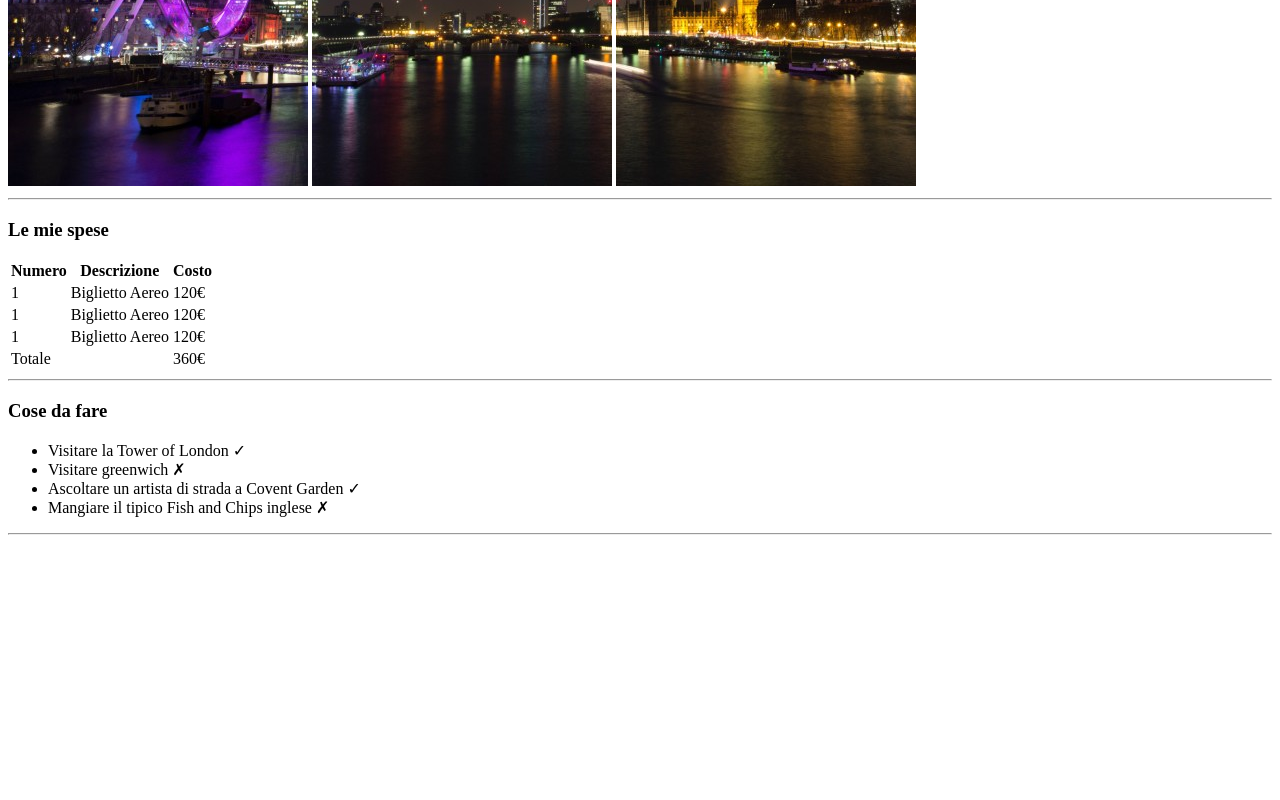
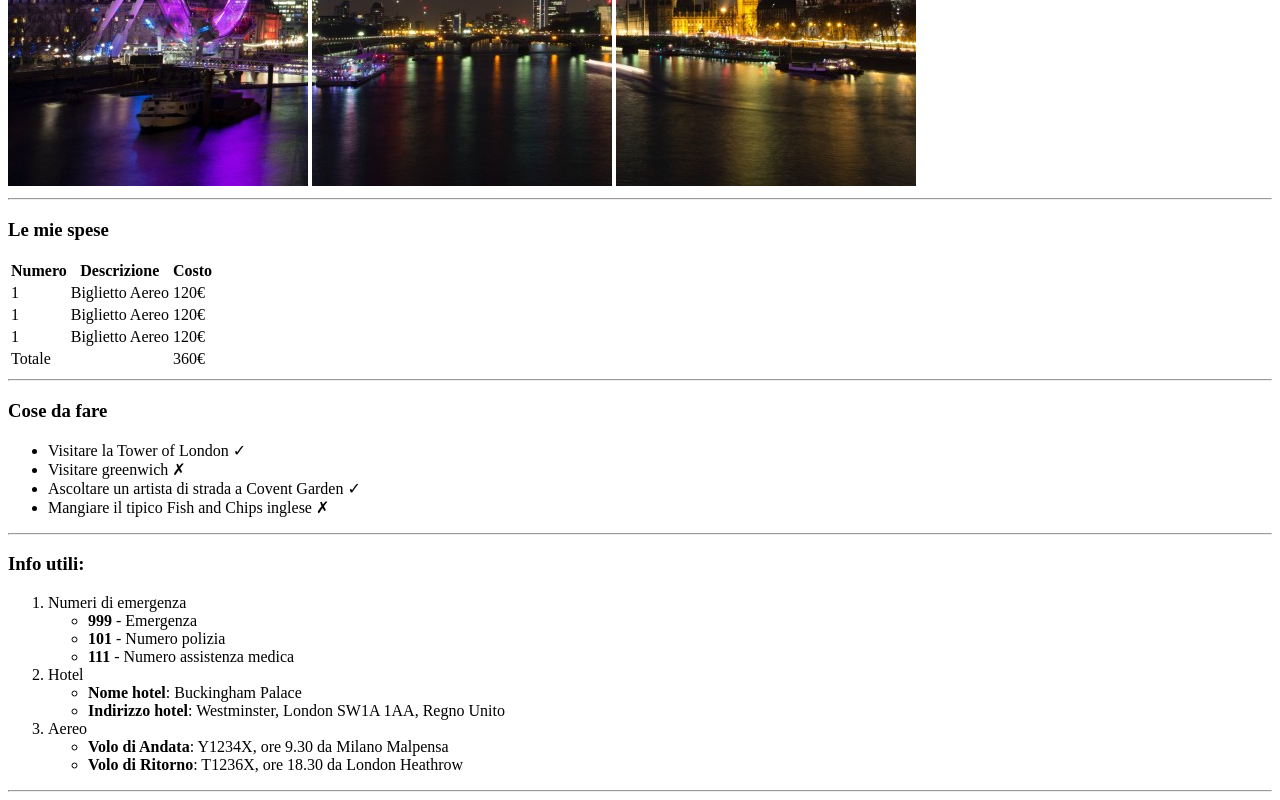
Before and after one commit to jacopo-derrico/html-london-trip, a plain HTML site: page index.html in a window 1280 px wide. Shown: the part 494-1294 px from the top of the page. Before the commit the page ends 1037 px from the top, so only its background shows below. Drawn offline with Linux system fonts and the light colour scheme.

Commit message:
aggiunta sezione "Info utili"

```diff
--- a/index.html
+++ b/index.html
@@ -66,6 +66,32 @@
                 </ul>
             </section>
             <hr>
+            <!-- Sezione "Info utili" -->
+            <section>
+                <h3>Info utili:</h3>
+                <ol>
+                    <li>Numeri di emergenza
+                        <ul>
+                            <li><strong>999</strong> - Emergenza</li>
+                            <li><strong>101</strong> - Numero polizia</li>
+                            <li><strong>111</strong> - Numero assistenza medica</li>
+                        </ul>
+                    </li>
+                    <li>Hotel
+                        <ul>
+                            <li><strong>Nome hotel</strong>: Buckingham Palace</li>
+                            <li><strong>Indirizzo hotel</strong>: Westminster, London SW1A 1AA, Regno Unito</li>
+                        </ul>
+                    </li>
+                    <li>Aereo
+                        <ul>
+                            <li><strong>Volo di Andata</strong>: Y1234X, ore 9.30 da Milano Malpensa</li>
+                            <li><strong>Volo di Ritorno</strong>: T1236X, ore 18.30 da London Heathrow</li>
+                        </ul>
+                    </li>
+                </ol>
+            </section>
+            <hr>
         </article>
     </main>
 </body>
```
